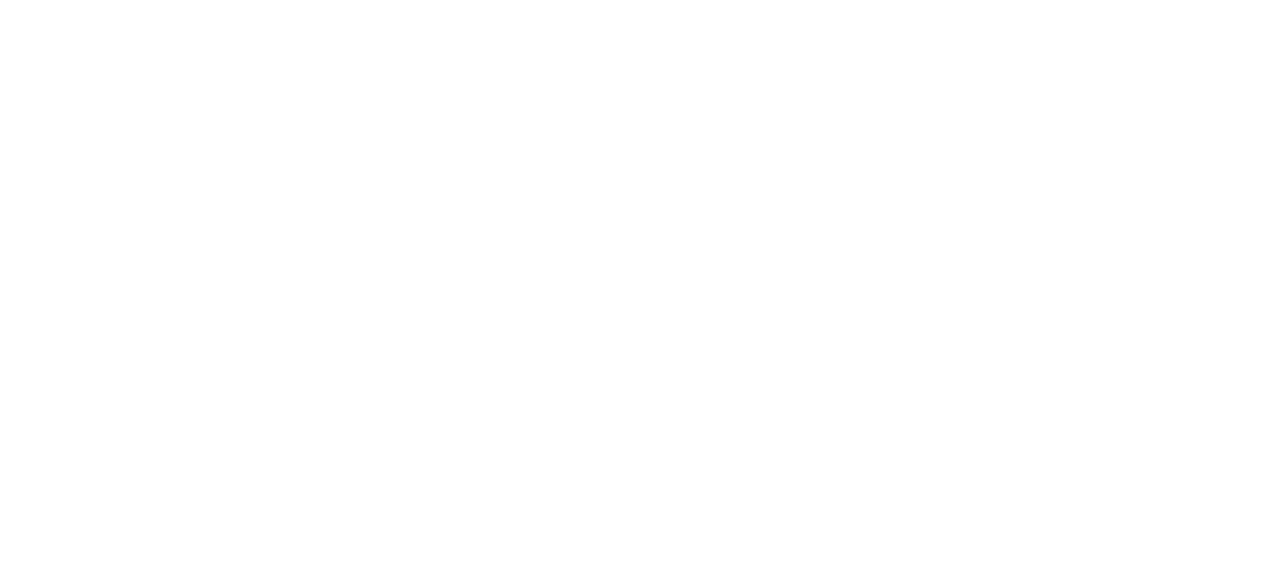
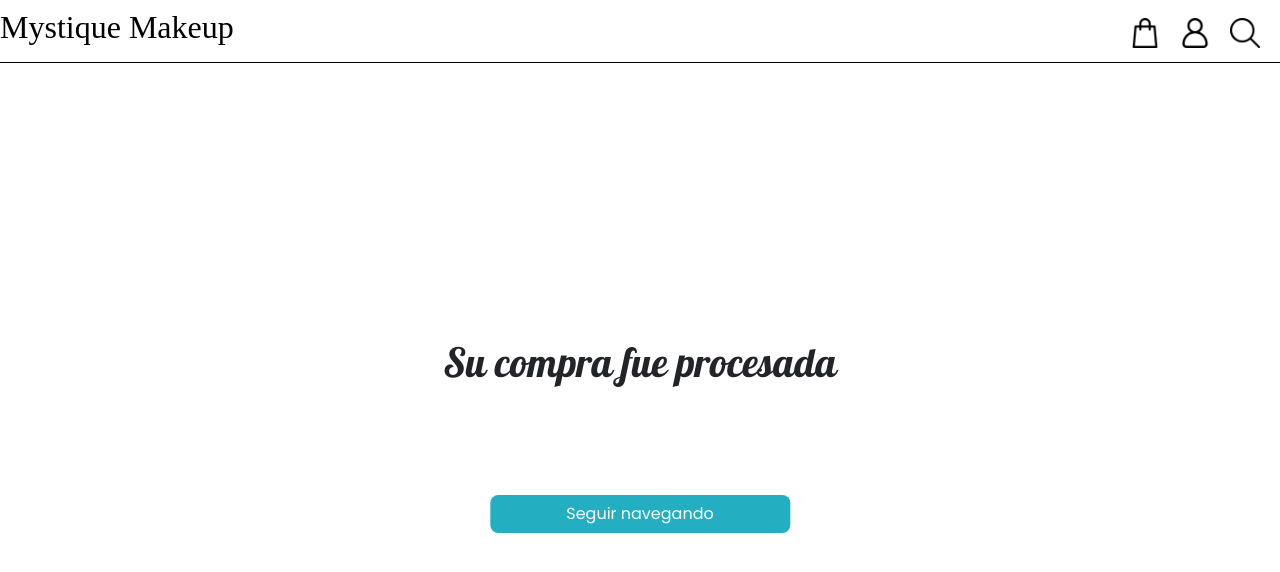
Before and after one commit to Isaac4918/MystiqueMakeup, a React (Create React App) app: page /ProcessedPurchase in a window 1280 px wide. Before the commit this address had no page. Shown: the top 572 px of the page. Built offline with nearby package versions, Linux system fonts and the light colour scheme; a web font is replaced by a local one.

Commit message:
purchase processed view

```diff
--- a/src/App.js
+++ b/src/App.js
@@ -8,6 +8,7 @@
 import ModifyAccount from "./pages/ModifyAccount";
 import DeleteSubCategory from "./pages/DeleteSubCategory";
 import ProductManagement from "./pages/ProductManagement";
+import ProcessedPurchase from "./pages/ProcessedPurchase";
 
 function App() {
   return (
@@ -15,12 +16,13 @@
       <Routes>
         <Route path="/" element={<Home />} />
         <Route path="/LoginRegister" element={<LoginRegister />} />
-        <Route path="/ProductManagement" element={<ProductManagement />} />
         <Route path="/accountUser" element={<AccountUser/>} />
         <Route path="/accountAdmin" element={<AccountAdmin/>} />
         <Route path="/account/modifyAccount" element={<ModifyAccount/>} />
         <Route path="/account/manageCategories" element={<ManageCategories/>} />
         <Route path="/account/manageCategories/deleteSubCategory" element={<DeleteSubCategory/>} />
+        <Route path="/ProductManagement" element={<ProductManagement />} />
+        <Route path="/ProcessedPurchase" element={<ProcessedPurchase />} />
       </Routes>
     </Router>
   );
--- /dev/null
+++ b/src/pages/ProcessedPurchase.js
@@ -0,0 +1,20 @@
+import React from "react";
+import "../styles/Purchase.css";
+import Navbar from "../components/Navbar";
+import {Link} from 'react-router-dom';
+
+function ProcessedPurchase(){
+    return(
+        <div>
+            <Navbar showIcons={true} />
+            <div className="centered">
+                <div className="title">Su compra fue procesada</div>
+                <Link to={"/"}>
+                    <button className="buttonHome">Seguir navegando</button>
+                </Link>
+            </div>
+        </div>
+    );
+}
+
+export default ProcessedPurchase;
--- /dev/null
+++ b/src/styles/Purchase.css
@@ -0,0 +1,40 @@
+@font-face {
+    font-family: 'Pattaya';
+    src: url(./fonts/Pattaya-Regular.ttf) format('truetype');
+}
+
+@font-face {
+    font-family: 'Poppins';
+    src: url(./fonts/Poppins-Regular.ttf) format('truetype');
+}
+
+.centered {
+    position: fixed;
+    justify-content: center;
+    align-items: center;
+    transform: translate(-50%, -50%);
+    display: flex;
+    flex-direction: column;
+    top: 48%;
+    left: 50%;
+    opacity: 1;
+    transition: opacity 0.6s ease-in;
+}
+
+.title{
+    font-family: 'Pattaya';
+    font-size: 40px;
+    margin: 100px;
+}
+
+.buttonHome{
+    font-family: 'Poppins';
+    font-size: 16px;
+    cursor: pointer;
+    color: white;
+    background-color: #23aec1;
+    border-radius: 8px;
+    border: none;
+    width: 300px;
+    height: 38px;
+}
```
